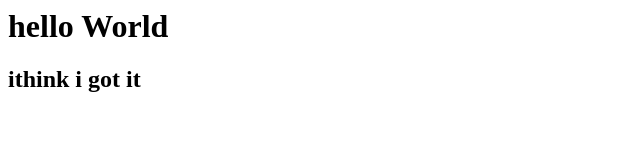
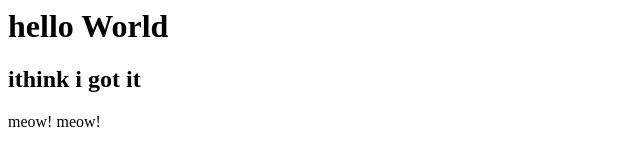
Before and after one commit to Gio1109/My-first-Git, a plain HTML site: page index.html in a window 1280 px wide. Shown: the whole page, without its empty margins (0-640 px from the left). Drawn offline with Linux system fonts and the light colour scheme.

Commit message:
My first Git

```diff
--- a/index.html
+++ b/index.html
@@ -1,2 +1,3 @@
 <h1>hello World</h1>
 <h2>ithink i got it</h2>
+<p>meow! meow!</p>
```
